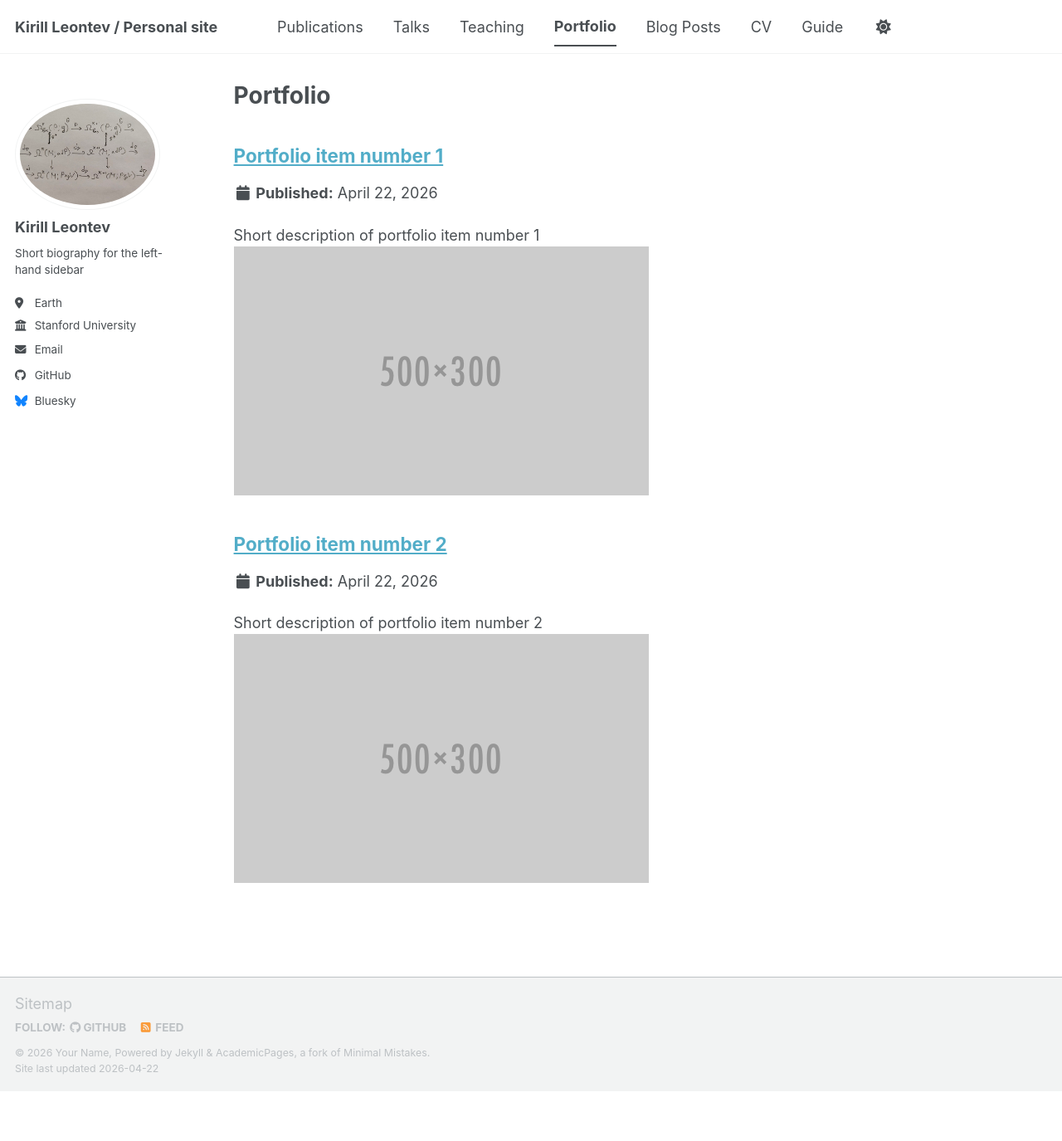
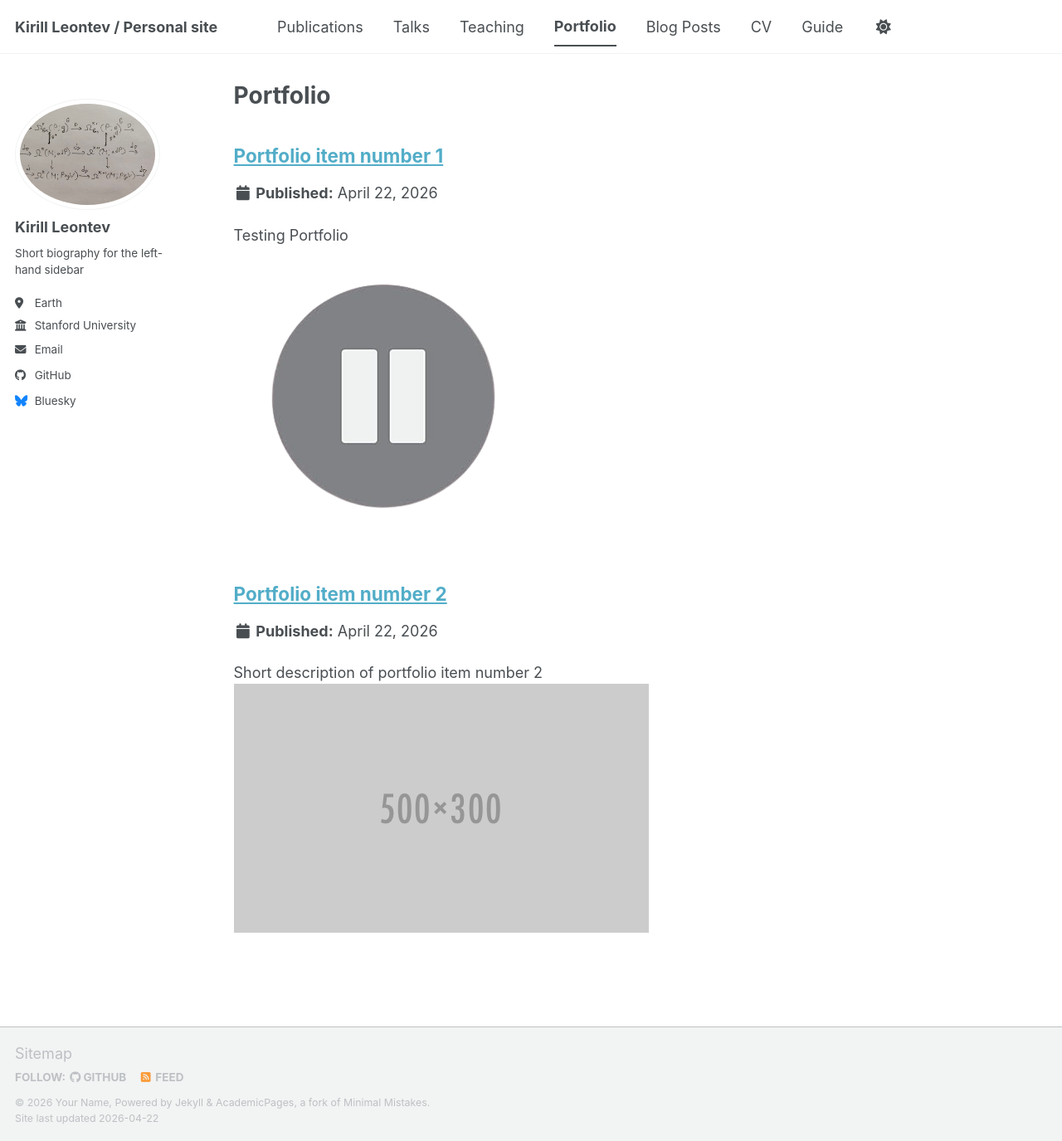
Before and after one commit to KirillGames-code/KirillGames-code.github.io, a Jekyll site: the page built from _pages/portfolio.html, in a window 1280 px wide and 1375 px high. Shown: the whole window at 83% size. Built offline with Jekyll 4.4.1, drawn with Linux system fonts in a browser that asks for light colours; a script bundle is joined from its source files by our own code; library files that are not in the unit come from our copies.

Commit message:
Update portfolio-1.md

```diff
--- a/_portfolio/portfolio-1.md
+++ b/_portfolio/portfolio-1.md
@@ -1,6 +1,6 @@
 ---
 title: "Portfolio item number 1"
-excerpt: "Short description of portfolio item number 1<br/><img src='/images/500x300.png'>"
+excerpt: "Testing Portfolio<br/><img src='/images/Pause_Icon.png'>"
 collection: portfolio
 ---
 
```
